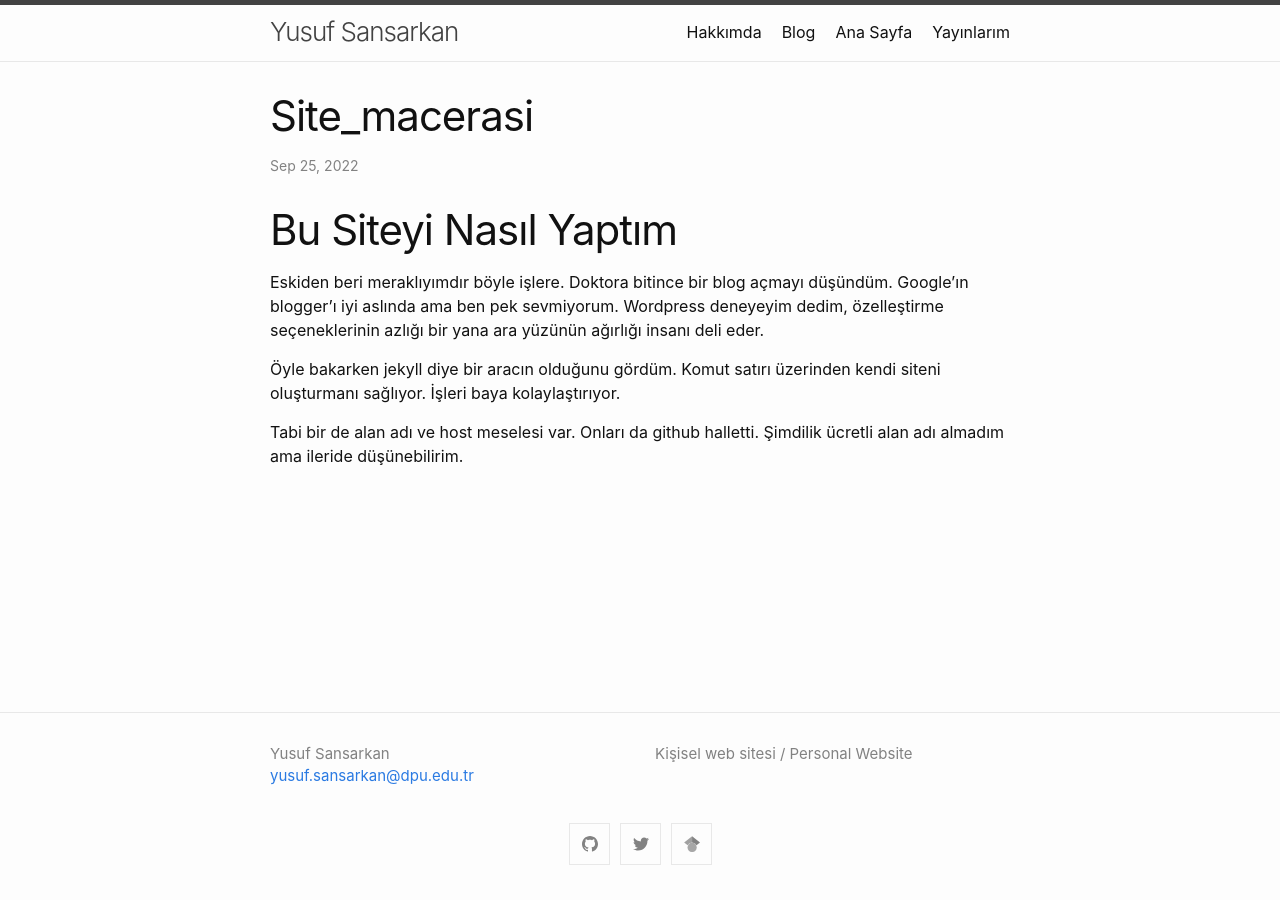
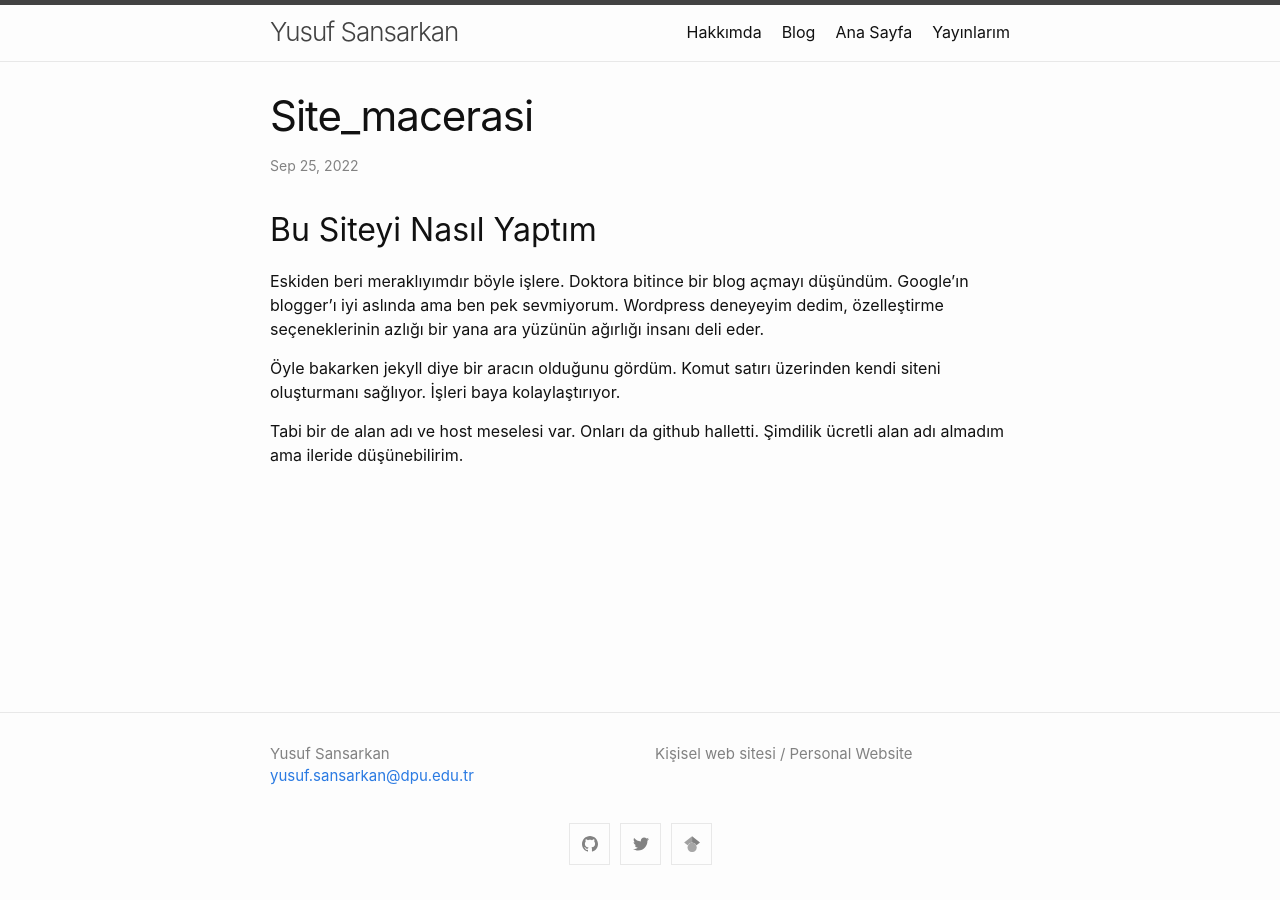
Before and after one commit to snsrkn/snsrkn.github.io, a Jekyll site: the page built from _posts/2022-09-25-site_macerasi.md, in a window 1280 px wide. Built offline with Jekyll 4.4.1, drawn with Linux system fonts in a browser that asks for light colours.

```diff
--- a/_posts/2022-09-25-site_macerasi.md
+++ b/_posts/2022-09-25-site_macerasi.md
@@ -2,9 +2,9 @@
 layout: post
 ---
 
-# Bu Siteyi Nasıl Yaptım
+## Bu Siteyi Nasıl Yaptım
 
-Eskiden beri meraklıyımdır böyle işlere. Doktora bitince bir blog açmayı düşündüm. <!---more---> Google'ın blogger'ı iyi aslında ama ben pek sevmiyorum. Wordpress deneyeyim dedim, özelleştirme seçeneklerinin azlığı bir yana ara yüzünün ağırlığı insanı deli eder.
+Eskiden beri meraklıyımdır böyle işlere. Doktora bitince bir blog açmayı düşündüm. <!--more--> Google'ın blogger'ı iyi aslında ama ben pek sevmiyorum. Wordpress deneyeyim dedim, özelleştirme seçeneklerinin azlığı bir yana ara yüzünün ağırlığı insanı deli eder.
 
 Öyle bakarken jekyll diye bir aracın olduğunu gördüm. Komut satırı üzerinden kendi siteni oluşturmanı sağlıyor. İşleri baya kolaylaştırıyor.
 
```
Also changed, not shown: _posts/2022-09-18-arch_linux_eimza.md (+1 -3 lines), _posts/2022-09-25-libreoffice.md (+1 -1 lines).
